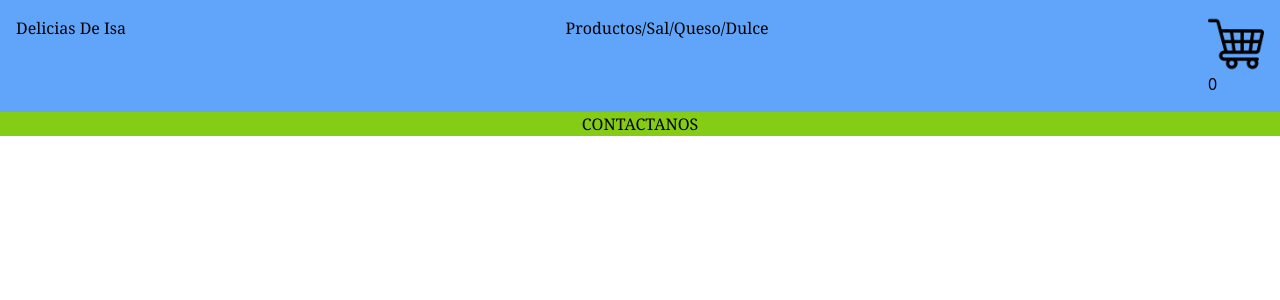
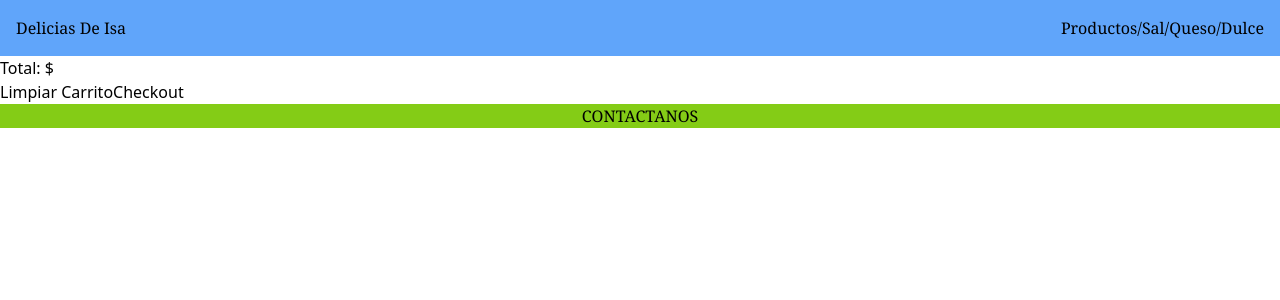
Before and after one commit to shirleytique911/PreEntrega1Tique, a React (Create React App) app: page /cart in a window 1280 px wide. Shown: the top 300 px of the page. Built offline with nearby package versions, Linux system fonts and the light colour scheme.

Commit message:
incluyendo prodcutos al carrito

```diff
--- a/src/App.js
+++ b/src/App.js
@@ -2,12 +2,15 @@
 import NavBar from "./componentes/Navbar/NavBar";
 import ItemListContainer from "./componentes/ItemLisContainer/ItemListContainer";
 import  ItemDetailContainer from "./componentes/ItemdetailContainer/ItemDetailContainer";
+import Cart from "./componentes/Cart/Cart"
 
+import { CartProvider } from './componentes/Context/CartContext'
 function App() {
   return (
 <>
     <div className="App">
       <BrowserRouter>
+      <CartProvider>
     <NavBar/>
      <Routes>
      <Route path='/' element={<ItemListContainer greeting="Bienvenidos a Delicias de Isa! "/>}/>
@@ -15,11 +18,15 @@
 
      <Route path='/category/item/:itemId' element={<ItemListContainer/>}/>
      <Route path='/item/:itemId' element={<ItemDetailContainer/>}/>
+     <Route path ='/cart' element ={<Cart/>}/>
 
 
 
 
 </Routes>
+
+</CartProvider>
+
 </BrowserRouter>
 
  </div>
--- a/src/componentes/CarWindget/CartWindget.js
+++ b/src/componentes/CarWindget/CartWindget.js
@@ -1,14 +1,21 @@
 import carrito from './assets/carrito de compras.png'
-const CarWindget=() =>  {'Cartwidget'
+// import cart from "./assets/cart.svg"
+
+import { useContext } from 'react'
+import { CartContext } from '../Context/CartContext'
+import { Link } from 'react-router-dom'
+
+const CarWindget=() =>  {
+    const { totalQuantity} =useContext(CartContext)
+
 
     return(
+        <Link to ='/cart' className='Cartwidget' style={{ display: totalQuantity > 0 ? ' block':'none'}}>
+<img  src={carrito} alt="carrito de compras.png"className=" w-14" />0
 
-                <div >
+       {totalQuantity}
+        </Link>
 
-<img src={carrito} alt="carrito-wdiget"className=" w-14" />
-
-0
-                </div>
 
 
 
--- /dev/null
+++ b/src/componentes/Cart/Cart.js
@@ -0,0 +1,26 @@
+import { useContext} from "react";
+import { CartContext } from "../Context/CartContext"
+import CartItem from "../CartItem/CartItem"
+import {Link} from "react-router-dom"
+
+const Cart =() => {
+    const { cart, clearCart, totalQuantity, total} =useContext(CartContext)
+    if (totalQuantity === 0){
+        return(
+            <div>
+                <h1>No hay item en el carrito</h1>
+                <Link to="/" className="Option">Productos</Link>
+            </div>
+        )
+    }
+    return(
+        <div>
+            { cart.map(p =><CartItem key={p.id} {...p}/>)}
+            <h3>Total: ${total}</h3>
+            <button onClick={() => clearCart()} className="Button">Limpiar Carrito</button>
+            <Link to="/checkout" className="Option">Checkout</Link>
+        </div>
+    )
+}
+
+export default Cart
--- /dev/null
+++ b/src/componentes/Context/CartContext.js
@@ -0,0 +1,34 @@
+import { createContext, useState } from "react";
+
+export const CartContext = createContext ({
+    cart :[]
+})
+
+export const CartProvider = ({ children }) => {
+    const [cart, setCart] = useState ([])
+     console.log (cart)
+
+     const addItem =(item, quantity) => {
+        if (!isInCart(item.id)){
+            setCart(prev => [...prev,{...item,quantity}])
+        }else{
+            console.error("El producto ya fue agregado")
+        }
+     }
+const removeItem =(itemId) => {
+const cartUpdated =cart.filter(prod =>prod.id !==itemId)
+setCart(cartUpdated)
+}
+const clearCart =() => {
+    setCart([])
+}
+
+const isInCart =(itemId) => {
+ return cart.some(prod => prod.id === itemId)
+}
+return(
+    <CartContext.Provider value={{cart, addItem,removeItem,clearCart}}>
+        {children}
+    </CartContext.Provider>
+)
+}
--- a/src/componentes/Item/Item.js
+++ b/src/componentes/Item/Item.js
@@ -3,7 +3,7 @@
 const Item =({id, product,img,precio,unidades,category,}) => {
 
     return(
-        <article className="CardItem  flex-wrap my-30 mx-80 mr-80  justify-around flex-wrap py-12  text-center font-serif ">
+        <article className="CardItem   flex-wrap my-30 mx-80 mr-80  justify-around flex-wrap py-12  text-center font-serif ">
             <header className="Header">
                 <h2 className="ItemHeader">
                     {product}
--- a/src/componentes/ItemDetail/ItemDetail.js
+++ b/src/componentes/ItemDetail/ItemDetail.js
@@ -1,9 +1,22 @@
+import { useContext, useState } from "react";
 import ItemCount from "../ItemCount/ItemCount"
-// import { Products } from "../utilis/product";
 import { Link } from "react-router-dom";
 
+import { CartContext } from "../Context/CartContext";
+
 const ItemDetail = ({precio, unidades, category, product, ciudad,img,id }) =>{
+const [ quantityAdded, setQuantityAdded] = useState (0)
 
+const { addItem} =useContext (CartContext)
+
+const handleOnAdd =(quantity) => {
+    setQuantityAdded(quantity)
+
+    const item = {
+        id, product,precio
+    }
+    addItem(item,quantity)
+}
 
 
 
@@ -37,11 +50,20 @@
                 </p>
 
             </section>
-            <Link to={`/item/${id}`} className='Option'></Link>
+
 
             <footer className='ItemFooter flex justify-center border-none outline-0 p-3 text-lime-500 bg-black text-center w-full cursor-pointer text-lg'>
+                {
+                    quantityAdded > 0 ? (
+                        <Link to= '/cart'  className= 'Option'>Terminar Compra</Link>
+                        // {`/item/${id}`}
+                    ) :(
+<ItemCount initial={1} stock={10} onAdd={handleOnAdd }/>
 
-<ItemCount initial={1} stock={10} onAdd={(quantity) => console.log('cantidad agregada flex justify-between',quantity)}/>
+                    )
+                }
+  <button  className="ButtonAgregar">Agregar al carrito</button>
+
 
     </footer>
 
--- a/src/componentes/ItemLisContainer/ItemListContainer.js
+++ b/src/componentes/ItemLisContainer/ItemListContainer.js
@@ -1,4 +1,3 @@
-// import {ItemCount} from '../ItemCount/ItemCount'
 import  {useState, useEffect}  from 'react'
 import  {getProducts}  from '../utilis/product'
 import  ItemList from '../ItemList/ItemList'
@@ -7,10 +6,10 @@
 
 
 const ItemListContainer =({ greeting }) => {
+
 const [Products, setProducts] = useState([])
 
 const { category } = useParams()
-console.log(category)
 
 const [loading, setLoading] = useState(true);
 
```
Also changed, not shown: src/componentes/Carrito/Carrito.js (added), src/componentes/CartItem/CartItem.js (added), src/componentes/CustomProvider/CustomProvider.js (added).
